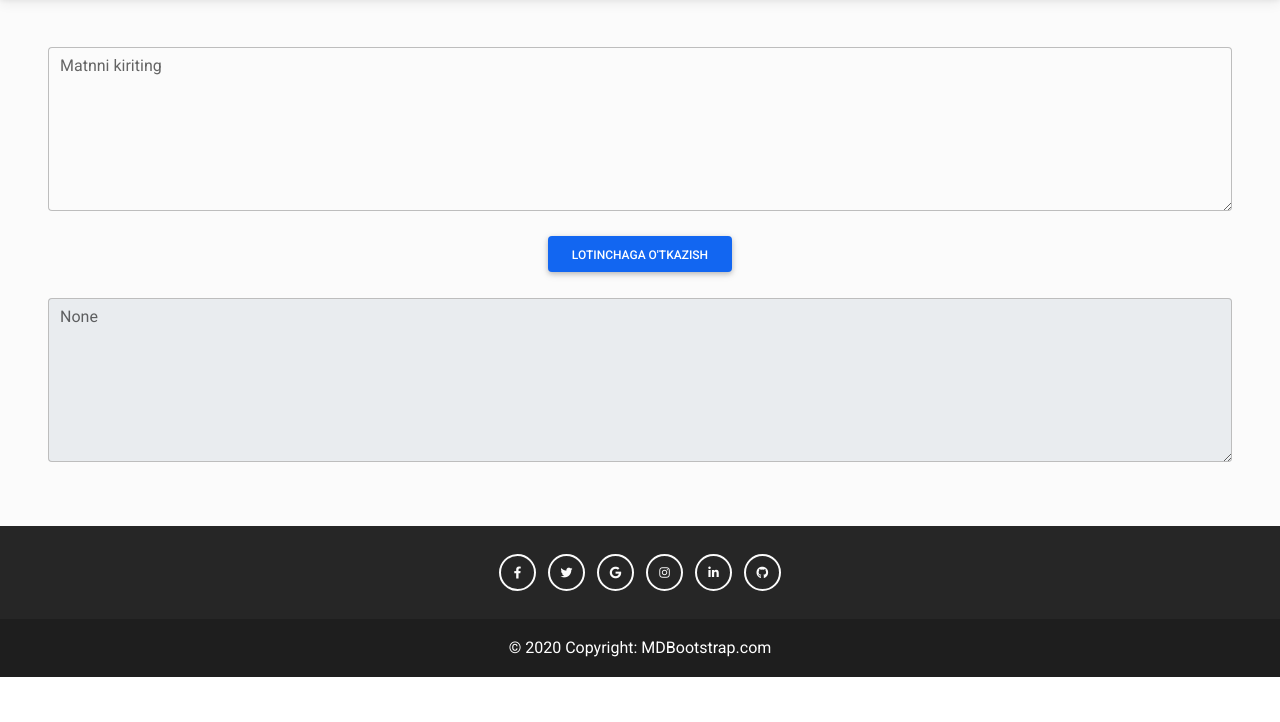
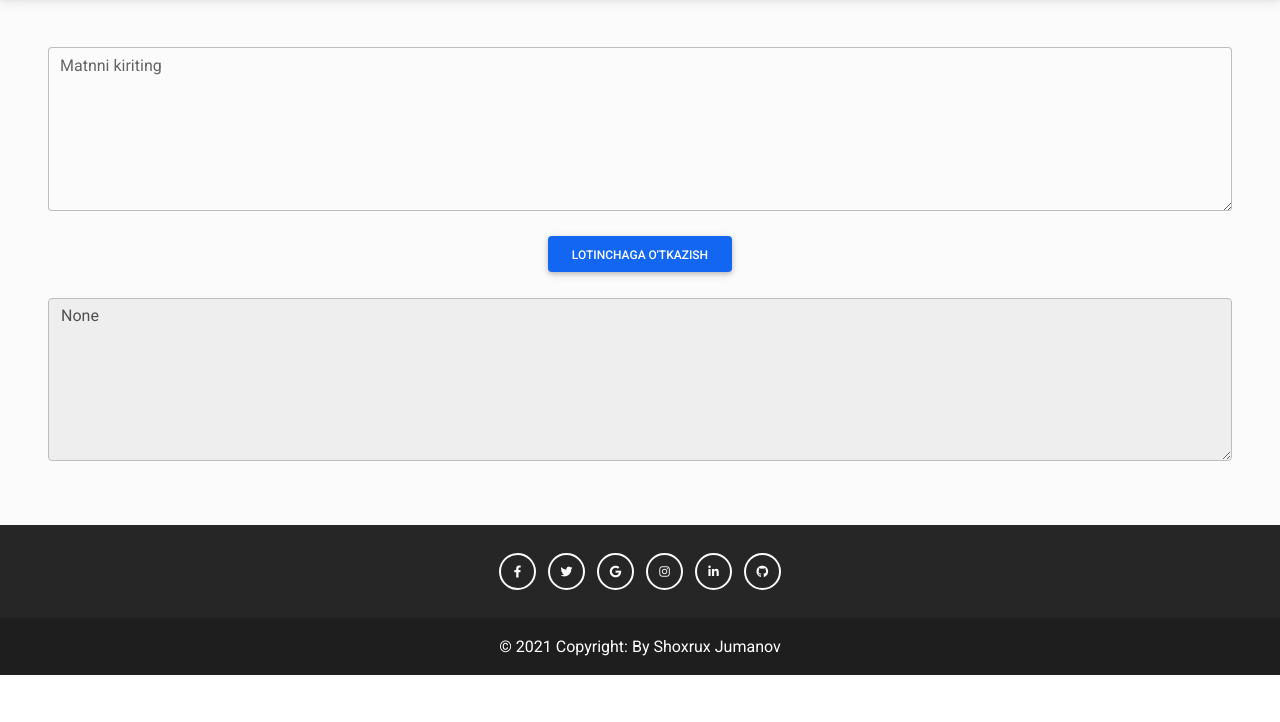
Before and after one commit to Shoxruxkhan/kiril-lotin, a Django app: page /kiril-lotin/ in a window 1280 px wide. Shown: the part 78-800 px from the top of the page. Run offline with Django 3.2, Linux system fonts and the light colour scheme; some libraries are stand-ins or nearby versions.

Commit message:
hammasi to'g'irlandi

```diff
--- a/templates/index.html
+++ b/templates/index.html
@@ -120,8 +120,8 @@
 
         <!-- Copyright -->
         <div class="text-center p-3" style="background-color: rgba(0, 0, 0, 0.2);">
-          © 2020 Copyright:
-          <a class="text-white" href="https://mdbootstrap.com/">MDBootstrap.com</a>
+          © 2021 Copyright:
+          <a class="text-white" href="https://mdbootstrap.com/">By Shoxrux Jumanov</a>
         </div>
         <!-- Copyright -->
       </footer>
--- a/templates/krill-lotin.html
+++ b/templates/krill-lotin.html
@@ -13,10 +13,10 @@
         </div><br>
         <input type="submit" class="btn btn-primary" value="Lotinchaga o'tkazish">
         <br><br>
-        <div class="form-outline">
-            <textarea class="form-control" id="textAreaExample" rows="6" disabled></textarea>
-            <label class="form-label" for="textAreaExample">{{ matn }}</label>
-        </div>
+        <div class="form-group">
+            <textarea class="form-control" id="exampleFormControlTextarea1" rows="6" disabled>{{ matn }}</textarea>
+          </div>
+        </form>
         </form>
 
     </div>
```
